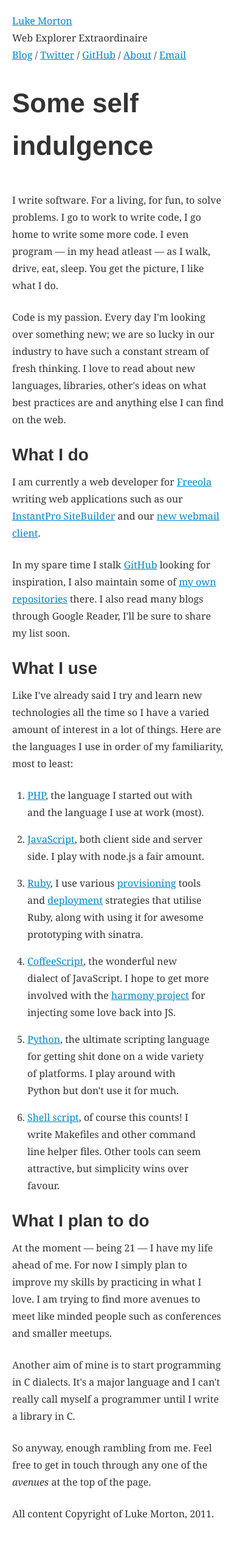
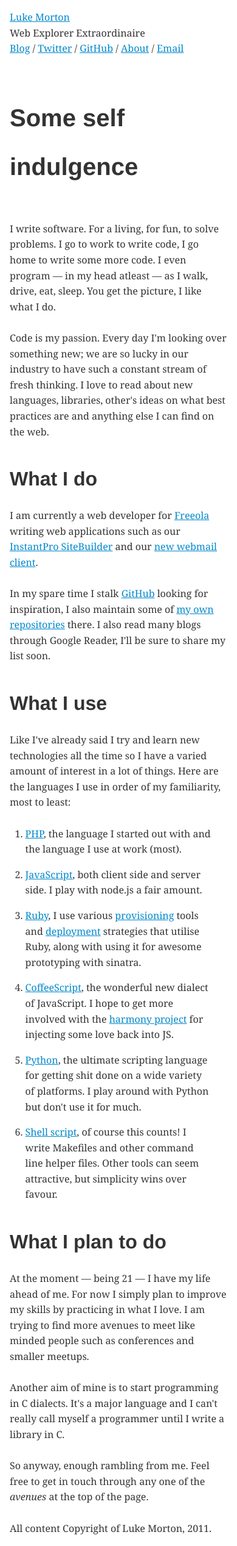
Before and after one commit to lukemorton/lukemorton.co.uk, a PHP site: page /about.html in a window 390 px wide. Shown: the whole page at 61% size. Before the commit the page ends 2492 px from the top, so only its background shows below. Run offline with PHP 8.4, Linux system fonts and the light colour scheme; some libraries are stand-ins or nearby versions.

Commit message:
Improve relationship of numbers in CSS design

```diff
--- a/public/css/screen.css
+++ b/public/css/screen.css
@@ -1,13 +1,77 @@
 body {
-  max-width: 600px;
-  margin: 50px;
+  max-width: 640px;
+  margin: 3em;
 
   font-family: Georgia, "Times New Roman", Times, serif;
-  font-size: 16px;
-  line-height: 28px;
+  font-size: 18px;
+  line-height: 1.6;
 
   color: #333333;
   background-color: #ffffff;
+}
+
+h1,
+h2,
+h3,
+h4 {
+  font-family: "Helvetica Neue", Helvetica, Arial, sans-serif;
+  font-weight: bold;
+  line-height: 2;
+  color: inherit;
+  text-rendering: optimizelegibility;
+}
+
+h1,
+h2,
+h3 {
+  margin: 1em 0 0.5em 0;
+}
+
+h1 {
+  font-size: 2.5em;
+  padding: 20px 0 30px 0;
+}
+
+h2 {
+  font-size: 2em;
+}
+
+h3 {
+  font-size: 1.5em;
+}
+
+h4 {
+  font-size: 1.2em;
+  margin: 0.5em 0 0.25em 0;
+}
+
+.intro {
+  font-size: 1.2em;
+  margin: 2em 0;
+}
+
+p {
+  margin: 0 0 1.6em 0;
+}
+
+ul,
+ol {
+  padding: 0;
+  margin: 0 1.6em 1.6em 1.6em;
+}
+
+li {
+  margin-bottom: 1em;
+}
+
+blockquote {
+  padding: 0 0 0 1em;
+  margin: 0 0 1.5em 0;
+  font-style: italic;
+}
+
+blockquote p {
+  font-size: 1.2em;
 }
 
 a,
@@ -21,87 +85,25 @@ a:focus {
   color: #005580;
 }
 
-h1,
-h2,
-h3,
-h4 {
-  margin: 10px 0;
-  font-family: "Helvetica Neue", Helvetica, Arial, sans-serif;
-  font-weight: bold;
-  line-height: 20px;
-  color: inherit;
-  text-rendering: optimizelegibility;
-}
-
-h1 {
-  font-size: 44px;
-  line-height: 70px;
-  padding: 20px 0 30px 0;
-}
-
-h2,
-h3 {
-  line-height: 60px;
-}
-
-h2 {
-  font-size: 36px;
-}
-
-h3 {
-  font-size: 28px;
-}
-
-h4 {
-  font-size: 20px;
-}
-
-@media only screen and (max-width: 480px) {
-  body {
-    margin: 20px;
-  }
-
-  h1 {
-  }
-
-  h2,
-  h3 {
-    line-height: 40px;
-  }
-
-  h2 {
-    font-size: 28px;
-  }
-
-  h3 {
-    font-size: 24px;
-  }
-}
-
-p {
-  margin: 0 0 24px 0;
-}
-
-ul,
-ol {
-  padding: 0;
-  margin: 0 25px 24px 25px;
-}
-
-li {
-  margin-bottom: 16px;
-}
-
 .meta {
   color: #999;
 }
 
 .gist {
   font-size: 14px;
-  line-height: 1.5;
-  margin: 0 0 24px 0;
+  line-height: 1.6;
+  margin: 0 0 1.6em 0;
+}
+
+@media only screen and (max-width: 480px) {
+  body {
+    font-size: 16px;
+    margin: 1em;
+  }
 }
 
 @media only screen and (min-width: 800px) {
-  .gist { width: 700px; }
+  .gist {
+    width: 700px;
+  }
 }
```
Also changed, not shown: public/css/bootstrap.css.
